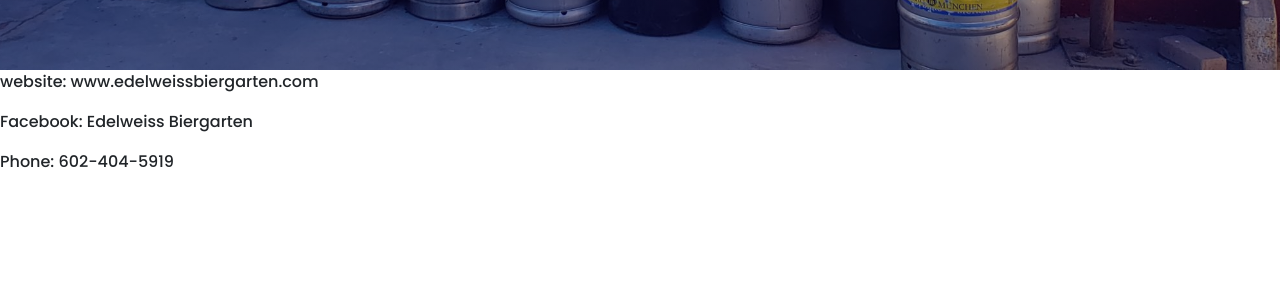
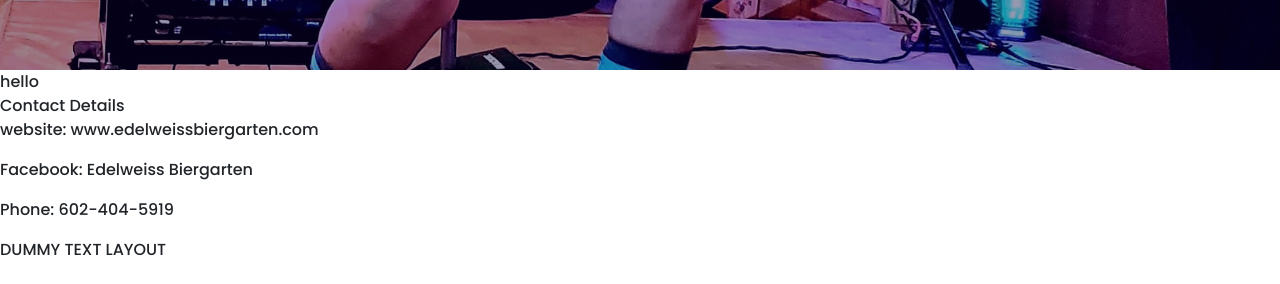
Before and after one commit to Andee-R/edelweiss-lp, a React (Create React App) app: page / in a window 1280 px wide. Shown: the part 2340-2624 px from the top of the page. Before the commit the page ends 2530 px from the top, so only its background shows below. Built offline with nearby package versions, Linux system fonts and the light colour scheme.

Commit message:
added about us and gallery jsx files

```diff
--- a/src/App.jsx
+++ b/src/App.jsx
@@ -1,26 +1,20 @@
 import "./App.css";
 import Resident from "./Components/Resident/Resident";
 import Hero from "./Components/Hero/Hero";
-import Menu from "./Components/Menu/Menu";
 import Navbar from "./Components/Navbar/Navbar";
 import Special from "./Components/Special/Special";
+import AboutUs from "./Components/AboutUs/AboutUs";
+import Gallery from "./Components/Gallery/Gallery";
 
 function App() {
   return (
     <>
       <Navbar />
       <Hero />
+      <Special />
       <Resident />
-      <Special />
-      <Menu />
-
-      <footer className="Footer">
-        <div className="Contact Us">
-          <p>website: www.edelweissbiergarten.com</p>
-          <p>Facebook: Edelweiss Biergarten</p>
-          <p> Phone: 602-404-5919</p>
-        </div>
-      </footer>
+      <Gallery />
+      <AboutUs />
     </>
   );
 }
--- /dev/null
+++ b/src/Components/AboutUs/AboutUs.jsx
@@ -0,0 +1,18 @@
+import React from "react";
+import "./AboutUs.css";
+const AboutUs = () => {
+  return (
+    <div>
+      Contact Details
+      <div className="Contact Us">
+        <p>website: www.edelweissbiergarten.com</p>
+        <p>Facebook: Edelweiss Biergarten</p>
+        <p> Phone: 602-404-5919</p>
+        <p> DUMMY TEXT LAYOUT</p>
+      </div>
+      ;
+    </div>
+  );
+};
+
+export default AboutUs;
--- /dev/null
+++ b/src/Components/Gallery/Gallery.jsx
@@ -0,0 +1,7 @@
+import React from "react";
+import "./Gallery.css";
+
+const Gallery = () => {
+  return <div>hello</div>;
+};
+export default Gallery;
```
Also changed, not shown: src/Components/AboutUs/AboutUs.css (added), src/Components/Gallery/Gallery.css (added).
